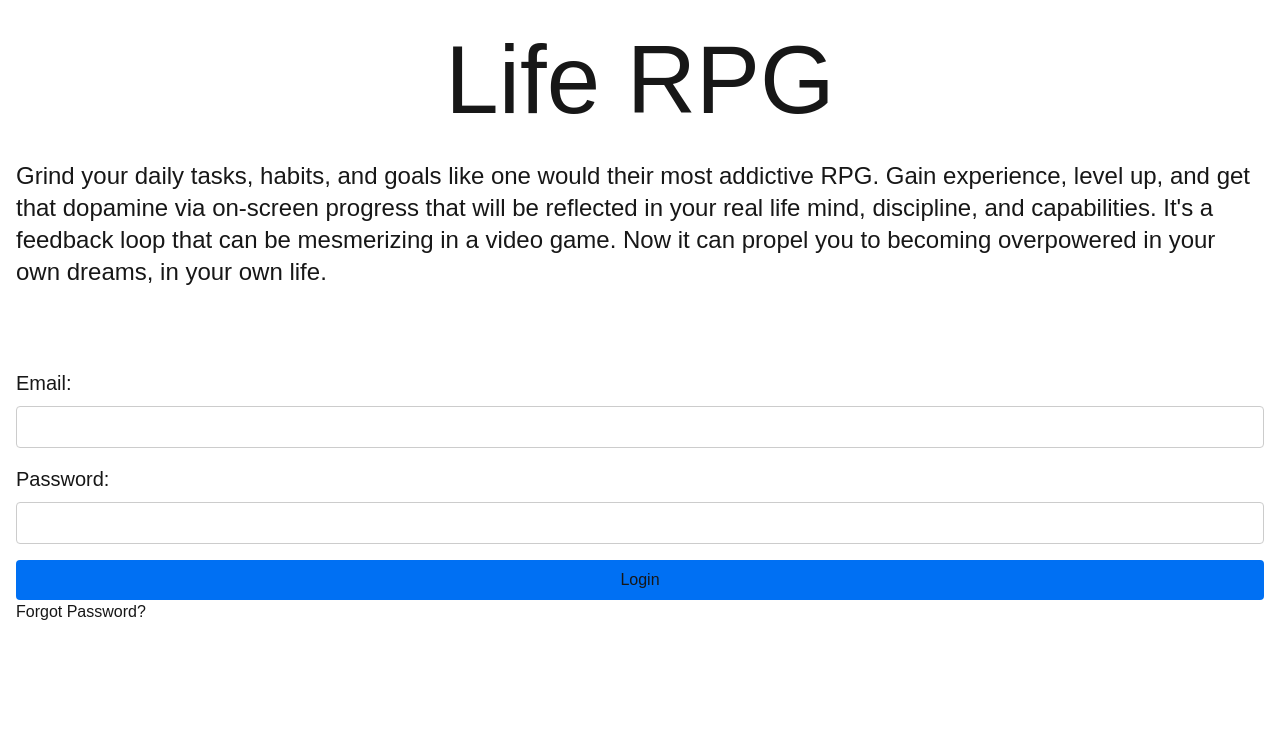
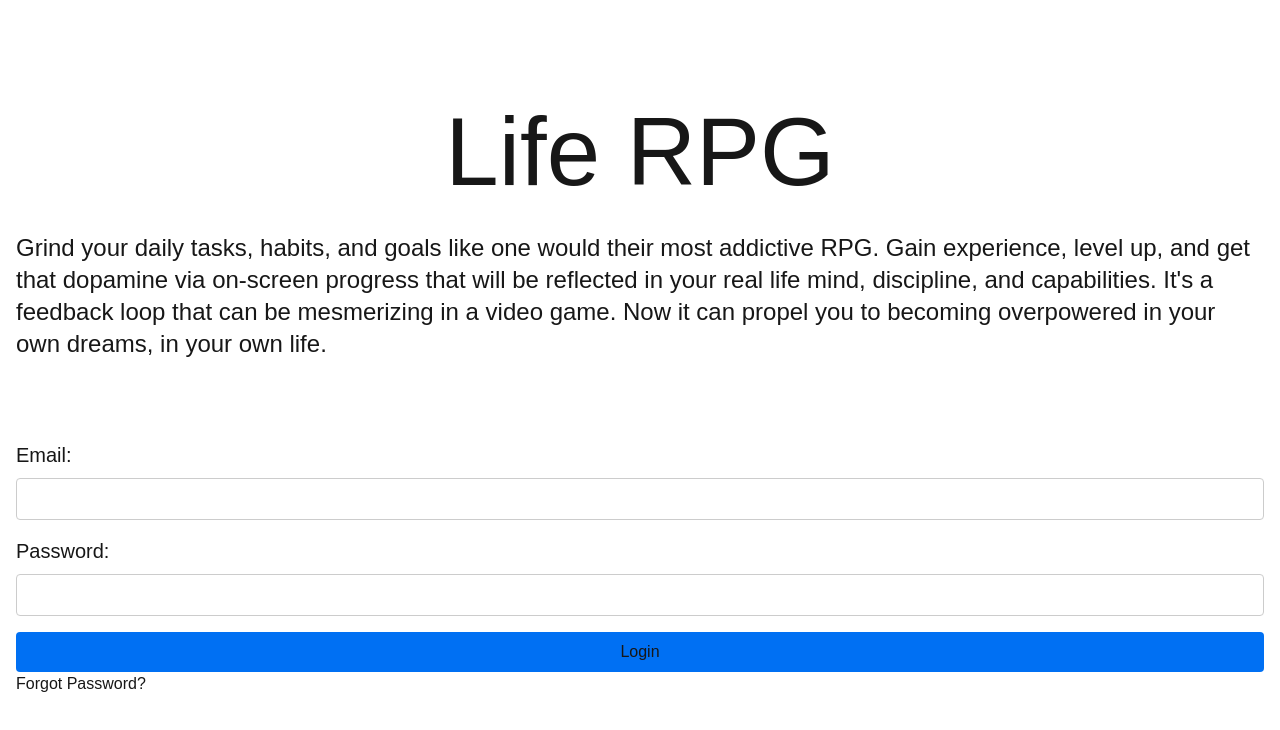
Before and after one commit to Daltraxx/life-rpg, a Next.js app: page / in a window 1280 px wide. Shown: the top 730 px of the page. Built offline with nearby package versions, Linux system fonts and the light colour scheme; a web font is replaced by a local one.

Commit message:
make landing page fill viewport and vertically center content

```diff
--- a/src/app/styles.module.css
+++ b/src/app/styles.module.css
@@ -1,3 +1,7 @@
 .landingPageContainer {
   background-color: var(--blue-600);
+  min-height: 100vh;
+  display: flex;
+  flex-direction: column;
+  justify-content: center;
 }
```
